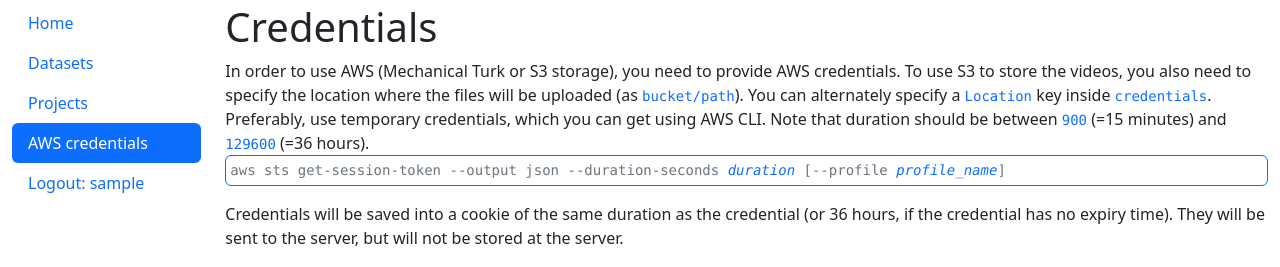
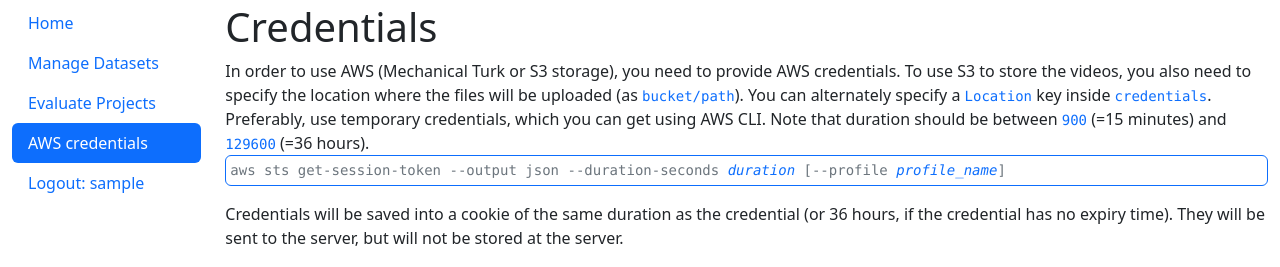
Before and after one commit to aistairc/commentary_evaluator, a Django app: page /credentials in a window 1280 px wide. Shown: the part 69-336 px from the top of the page. Run offline with Django 5.2, Linux system fonts and the light colour scheme; the visitor is signed in with stand-in values (Sample User, id 1); parts of the project's set-up code (start-up, migrations or seed data) failed here and were passed over; some libraries are stand-ins or nearby versions.

Commit message:
Reorganise menu

```diff
--- a/templates/base.html
+++ b/templates/base.html
@@ -44,6 +44,13 @@
           {% endif %}
         </div>
       </header>
+
+      {% if dataset and dataset.id %}
+        {% get_obj_perms request.user for dataset as "dataset_perms" %}
+        {% if project and project.id %}
+          {% get_obj_perms request.user for project as "project_perms" %}
+        {% endif %}
+      {% endif %}
       <div class="row">
         <div class="col-sm-2">
           {% block sidebar %}
@@ -53,60 +60,83 @@
               </li>
               {% if request.user.is_authenticated %}
                 <li class="nav-item">
-                    <a class="nav-link {% if request.current_url_name == 'datasets' %}active{% endif %}" href="{% url 'datasets' %}">Datasets</a>
-                  {% if dataset %}
-                    {% get_obj_perms request.user for dataset as "dataset_perms" %}
+                  <a class="nav-link {% if request.current_url_name == 'datasets' %}active{% endif %}" href="{% url 'datasets' %}">
+                    Manage Datasets
+                    {% if dataset and not evaluate %}
+                      <div class="text-dark">
+                        {{dataset.name}}
+                      </div>
+                    {% endif %}
+                  </a>
+                  {% if dataset and not evaluate %}
                     {% if 'manage_dataset' in dataset_perms %}
                       <ul class="nav flex-column ms-3">
                         <li class="nav-item">
-                          <a href="{% url 'dataset_videos' dataset.id %}" class="nav-link {% if request.current_url_name == 'dataset_videos' %}active{% endif %}">Videos</a>
+                          <a href="{% url 'dataset_edit' dataset.id %}" class="nav-link {% if request.current_url_name == 'dataset_edit' %}active{% endif %}">Properties</a>
                         </li>
                         <li class="nav-item">
-                          <a href="{% url 'dataset_projects' dataset.id %}" class="nav-link {% if request.current_url_name == 'dataset_projects' %}active{% endif %}">Projects</a>
+                          <a href="{% url 'dataset_videos' dataset.id %}" class="nav-link {% if request.current_url_name == 'dataset_videos' %}active{% endif %}">Videos</a>
                         </li>
                         <li class="nav-item">
                           <a href="{% url 'dataset_managers' dataset.id %}" class="nav-link {% if request.current_url_name == 'dataset_managers' %}active{% endif %}">Managers</a>
                         </li>
                         <li class="nav-item">
-                          <a href="{% url 'dataset_edit' dataset.id %}" class="nav-link {% if request.current_url_name == 'dataset_edit' %}active{% endif %}">Properties</a>
+                          <a href="{% url 'dataset_projects' dataset.id %}" class="nav-link {% if request.current_url_name == 'dataset_projects' %}active{% endif %}">
+                            Projects
+                            {% if project and project.id %}
+                              <div class="text-dark">
+                                {{project.name}}
+                              </div>
+                            {% endif %}
+                          </a>
+                          {% if project and project.id %}
+                            <ul class="nav flex-column ms-3">
+                              {% if 'manage_project' in project_perms %}
+                                <li class="nav-item">
+                                  <a href="{% url 'dataset_project' project.dataset.id project.id %}" class="nav-link {% if request.current_url_name == 'dataset_project' %}active{% endif %}">Properties</a>
+                                </li>
+                                <li class="nav-item">
+                                  <a href="{% url 'project_approvals' project.id %}" class="nav-link {% if request.current_url_name == 'project_approvals' %}active{% endif %}">Approvals</a>
+                                </li>
+                                <li class="nav-item">
+                                  <a href="{% url 'project_users' project.id %}" class="nav-link {% if request.current_url_name == 'project_users' %}active{% endif %}">Users</a>
+                                </li>
+                              {% endif %}
+                            </ul>
+                          {% endif %}
                         </li>
                       </ul>
                     {% endif %}
                   {% endif %}
                 </li>
                 <li class="nav-item">
-                  <a class="nav-link {% if request.current_url_name == 'projects' %}active{% endif %}" href="{% url 'projects' %}">Projects</a>
-                  {% if project and project.id %}
+                  <a class="nav-link {% if request.current_url_name == 'projects' %}active{% endif %}" href="{% url 'projects' %}">
+                    Evaluate Projects
+                    {% if evaluate and project and project.id and 'evaluate_project' in project_perms %}
+                      <div class="text-dark">
+                        {{project.name}}
+                      </div>
+                    {% endif %}
+                  </a>
+                  {% if evaluate and project and project.id and 'evaluate_project' in project_perms %}
                     <ul class="nav flex-column ms-3">
-                      {% get_obj_perms request.user for project as "project_perms" %}
-                      {% if 'evaluate_project' in project_perms %}
                       <li class="nav-item">
                         <a href="{% url 'project_eval' project.id %}" class="nav-link {% if request.current_url_name == 'project_eval' %}active{% endif %}">Evaluate</a>
                       </li>
-                      {% endif %}
-                      {% if 'manage_project' in project_perms %}
-                        <li class="nav-item">
-                          <a href="{% url 'project_approvals' project.id %}" class="nav-link {% if request.current_url_name == 'project_approvals' %}active{% endif %}">Approvals</a>
-                        </li>
-                        <li class="nav-item">
-                          <a href="{% url 'project_users' project.id %}" class="nav-link {% if request.current_url_name == 'project_users' %}active{% endif %}">Users</a>
-                        </li>
-                        <li class="nav-item">
-                          <a href="{% url 'dataset_project' project.dataset.id project.id %}" class="nav-link {% if request.current_url_name == 'dataset_project' %}active{% endif %}">Properties</a>
-                        </li>
-                      {% endif %}
                     </ul>
                   {% endif %}
                 </li>
                 <li class="nav-item">
-                  <a href="{% url 'credentials' %}" class="nav-link {% if request.current_url_name == 'credentials' %}active{% endif %}">AWS credentials
+                  <a href="{% url 'credentials' %}" class="nav-link {% if request.current_url_name == 'credentials' %}active{% endif %}">
+                    AWS credentials
                     {% if request.credentials %}
-                    <br/>
+                      <div class="text-{% if request.current_url_name == 'credentials' %}white{% else %}dark{% endif %}">
                         {% if request.credentials.Expiration %}
                           ({{request.credentials.Expiration|parsedate|timeuntil}})
                         {% else %}
                           (Permanent)
                         {% endif %}
+                      </div>
                     {% endif %}
                   </a>
                 </li>
--- a/video_eval_app/static/video_eval_app/style.css
+++ b/video_eval_app/static/video_eval_app/style.css
@@ -1,3 +1,12 @@
 textarea:not([readonly]), input:not([readonly]) {
   background-color: #eeeeee !important;
 }
+
+.nav-pills .nav-link.active a, .nav-pills .show>.nav-link a {
+  color: var(--bs-nav-pills-link-active-color);
+  background-color: var(--bs-nav-pills-link-active-bg);
+}
+
+.nav-link a {
+  text-decoration: none;
+}
--- a/video_eval_app/views.py
+++ b/video_eval_app/views.py
@@ -391,6 +391,7 @@ def projects(request):
     page.object_list = [
         {
             "project": project,
+            "evaluate": True,
             "manage_project_perm": project.id in manage_project_ids,
             "evaluate_project_perm": project.id in evaluate_project_ids,
             "manage_dataset_perm": project.dataset.id in manage_dataset_ids,
@@ -597,6 +598,7 @@ def project_eval(request, project_id):
     return render(request, 'project_eval.html', {
         'dataset': project.dataset,
         'project': project,
+        'evaluate': True,
         'task': task,
         'dataset_video': task and task.segment.dataset_video,
     })
```
Lines whose indentation alone changed are shown as unchanged.
